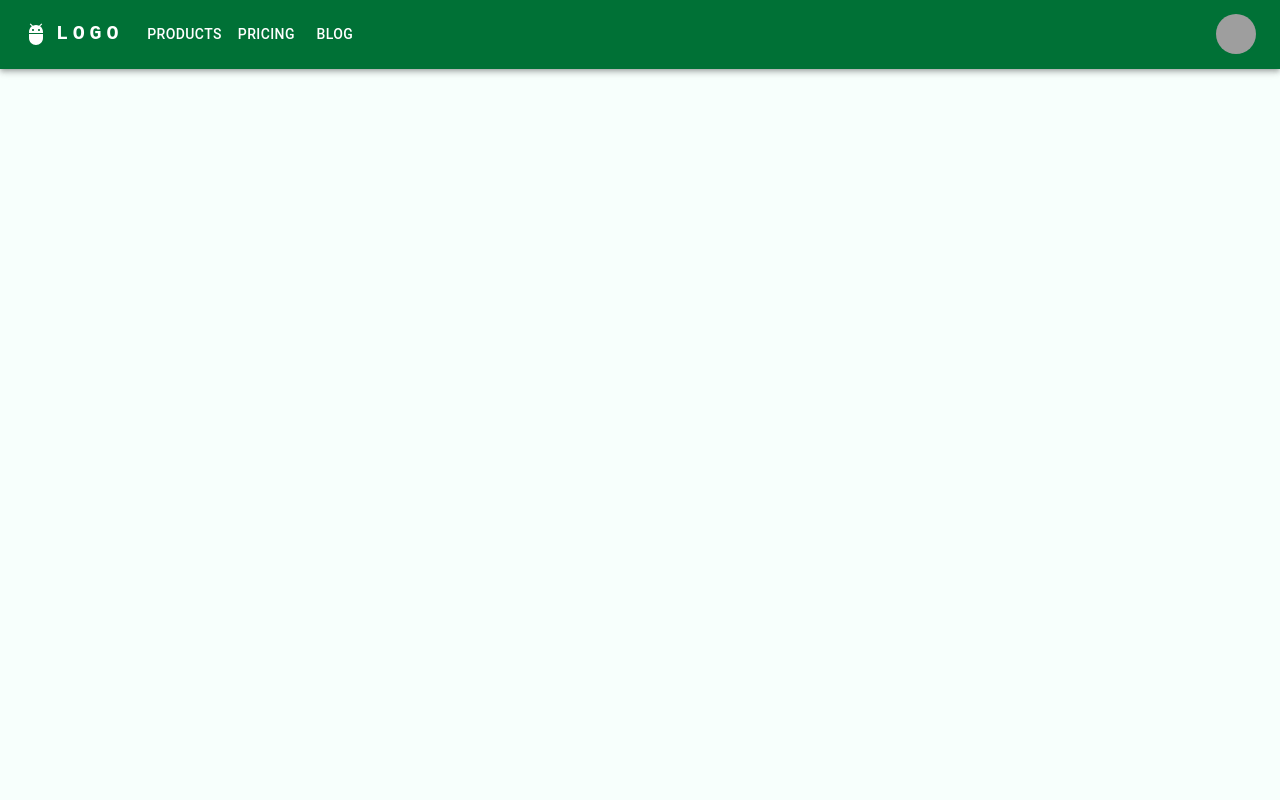
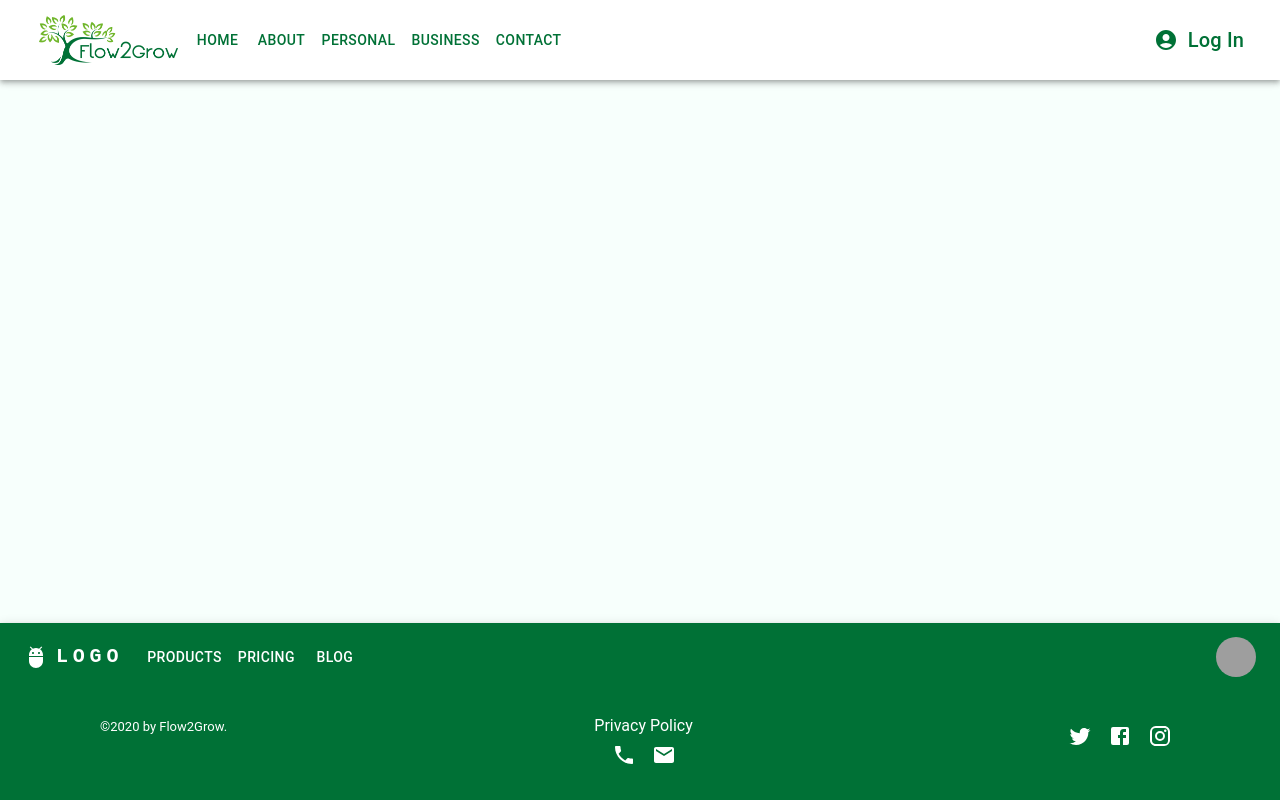
Before and after one commit to alicemayle/Flow2Grow, a React (Create React App) app: page / in a window 1280 px wide. Built offline with nearby package versions, Linux system fonts and the light colour scheme; grey boxes are pictures that could not be loaded.

Commit message:
se agrega appbar y footer

```diff
--- a/src/App.js
+++ b/src/App.js
@@ -1,11 +1,15 @@
 import React, { Component } from 'react';
+import AppBarMenu from './components/AppBarMenu';
+import Footer from './components/Footer';
 import Home from './containers/Home';
 
 class App extends Component {
   render() {
     return (
-      <div className="wrapper">
+      <div className='init'>
+        <AppBarMenu />
         <Home />
+        <Footer />
       </div>
     );
   }
--- /dev/null
+++ b/src/components/AppBarMenu.js
@@ -0,0 +1,50 @@
+import React, { Component } from 'react';
+import AppBar from '@mui/material/AppBar';
+import Box from '@mui/material/Box';
+import Toolbar from '@mui/material/Toolbar';
+import IconButton from '@mui/material/IconButton';
+import Typography from '@mui/material/Typography';
+import Button from '@mui/material/Button';
+import AccountCircle from '@mui/icons-material/AccountCircle';
+import logo from '../images/flow2grow_small.png';
+
+class AppBarMenu extends Component {
+    render() {
+        const pages = ['Home', 'About', 'Personal', 'Business', 'Contact'];
+
+    return (
+        <Box sx={{ flexGrow: 1 }}>
+            <AppBar color='info' position='static' style={{width: '100%'}}>
+                <Toolbar>
+                    <Box sx={{ flexGrow: 1, display: { xs: 'none', md: 'flex' } }}>
+                        <img src={logo} alt="Logo" height={50} className='g-m-15 g-mr-8' />
+                        {pages.map((page) => (
+                            <Button
+                                key={page}
+                                // onClick={handleCloseNavMenu}
+                                sx={{ my: 2, color: '#007136', display: 'block'}}
+                            >
+                                {page}
+                            </Button>
+                        ))}
+                    </Box>
+                    <IconButton
+                        size="large"
+                        aria-label="account of current user"
+                        aria-controls="menu-appbar"
+                        aria-haspopup="true"
+                        color="inherit"
+                    >
+                        <AccountCircle />
+                        <Typography variant="h6" component="div" sx={{ flexGrow: 1 }} style={{marginLeft: 10}}>
+                            Log In
+                        </Typography>
+                    </IconButton>
+                </Toolbar>
+            </AppBar>
+        </Box>
+    );
+    }
+}
+
+export default AppBarMenu;
--- /dev/null
+++ b/src/components/Footer.js
@@ -0,0 +1,45 @@
+import { IconButton } from '@mui/material';
+import React, { Component } from 'react';
+import PhoneIcon from '@mui/icons-material/Phone';
+import EmailIcon from '@mui/icons-material/Email';
+import InstagramIcon from '@mui/icons-material/Instagram';
+import FacebookIcon from '@mui/icons-material/Facebook';
+import TwitterIcon from '@mui/icons-material/Twitter';
+
+class Footer extends Component {
+    render() {
+    return (
+        <div className='footer'>
+            <div className='boxIconsFooter' style={{textAlign: 'left'}}>
+                <span style={{fontSize: 'small'}}>
+                    ©2020 by Flow2Grow.
+                </span>
+            </div>
+            <div className='boxIconsFooter'  style={{textAlign: 'center'}}>
+                <span>Privacy Policy</span>
+                <div>
+                <IconButton color="info" aria-label="contact phone">
+                    <PhoneIcon />
+                </IconButton>
+                <IconButton color="info" aria-label="contact phone">
+                    <EmailIcon />
+                </IconButton>
+                </div>
+            </div>
+            <div className='boxIconsFooter'  style={{textAlign: 'right'}}>
+                <IconButton color="info" aria-label="contact twitter">
+                    <TwitterIcon />
+                </IconButton>
+                <IconButton color="info" aria-label="contact facebook">
+                    <FacebookIcon />
+                </IconButton>
+                <IconButton color="info" aria-label="contact instagram">
+                    <InstagramIcon />
+                </IconButton>
+            </div>
+      </div>
+    );
+    }
+}
+
+export default Footer;
```
Also changed, not shown: src/images/flow2grow_small.png (added).
